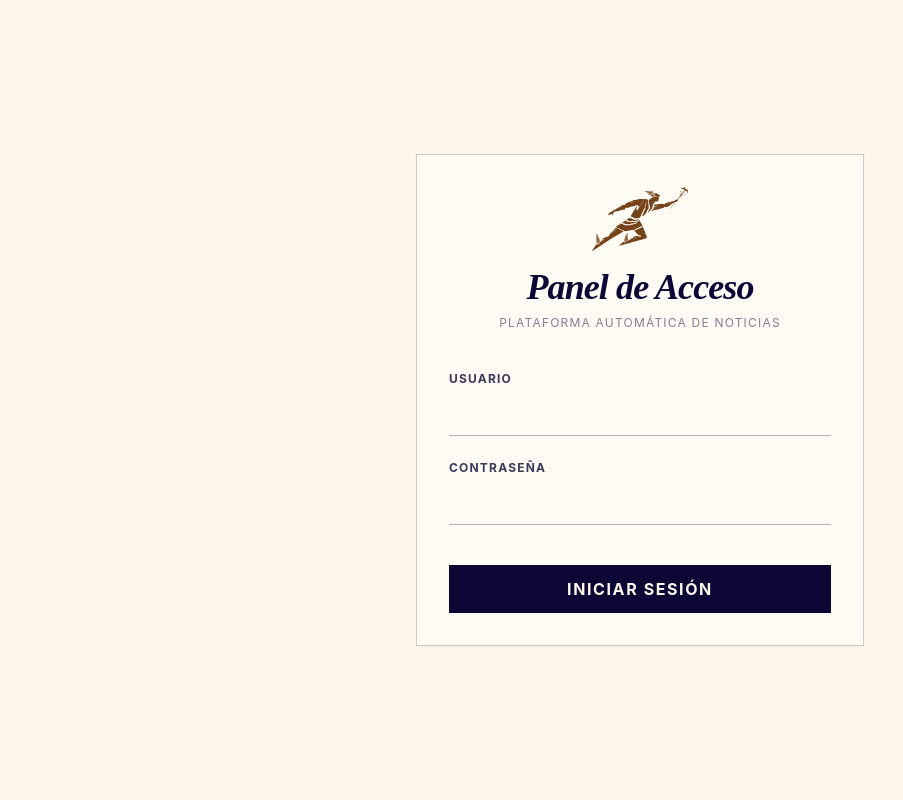
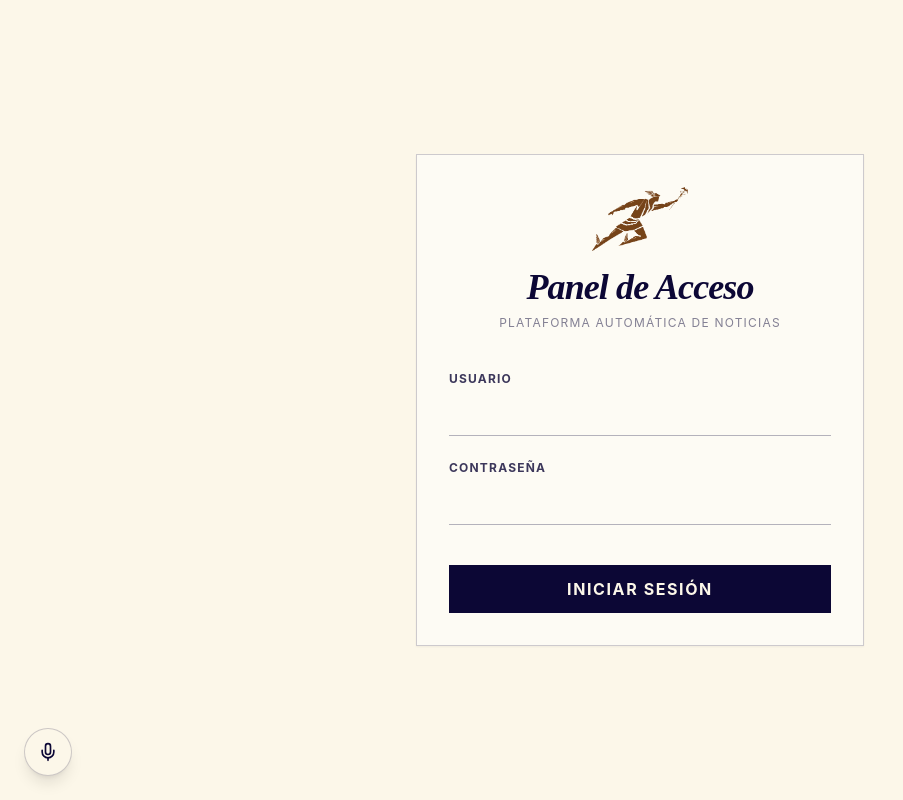
Before and after one commit to franGhisoni/Hermes, a React (Vite) app in the folder apps/client/: page /login in a window 1280 px wide. Shown: the whole page, without its empty margins (0-903 px from the left). Built offline with nearby package versions, Linux system fonts and the light colour scheme; no server answers.

Commit message:
feat(client): add voice dictation button for text fields
Co-Authored-By: Claude Sonnet 5.5 <noreply@anthropic.com>

```diff
--- a/apps/client/src/App.tsx
+++ b/apps/client/src/App.tsx
@@ -8,6 +8,7 @@ import Flows from './pages/Flows';
 import Reports from './pages/Reports';
 import { AuthProvider } from './contexts/AuthContext';
 import { ProtectedRoute } from './components/ProtectedRoute';
+import { DictationButton } from './components/DictationButton';
 
 function App() {
   return (
@@ -26,6 +27,7 @@ function App() {
             <Route path="/reports" element={<Reports />} />
           </Route>
         </Routes>
+        <DictationButton />
       </Router>
     </AuthProvider>
   );
--- /dev/null
+++ b/apps/client/src/components/DictationButton.tsx
@@ -0,0 +1,119 @@
+import { useCallback, useEffect, useRef, useState } from 'react';
+import { Mic, MicOff } from 'lucide-react';
+
+type TextField = HTMLInputElement | HTMLTextAreaElement;
+
+interface RecognitionResult { isFinal: boolean; 0: { transcript: string } }
+interface RecognitionEvent { resultIndex: number; results: ArrayLike<RecognitionResult> }
+interface Recognition {
+    lang: string;
+    continuous: boolean;
+    interimResults: boolean;
+    onresult: ((event: RecognitionEvent) => void) | null;
+    onerror: ((event: { error: string }) => void) | null;
+    onend: (() => void) | null;
+    start(): void;
+    stop(): void;
+}
+
+const NON_TEXT_INPUTS = new Set(['button', 'checkbox', 'radio', 'submit', 'reset', 'file', 'range', 'color', 'date', 'datetime-local', 'time', 'month', 'week', 'number', 'hidden', 'image', 'password']);
+
+const isTextField = (el: Element | null): el is TextField => {
+    if (el instanceof HTMLTextAreaElement) return !el.readOnly && !el.disabled;
+    if (el instanceof HTMLInputElement) return !NON_TEXT_INPUTS.has(el.type) && !el.readOnly && !el.disabled;
+    return false;
+};
+
+// React ignora `el.value = x`; hay que usar el setter nativo y disparar `input`.
+function insertAtCursor(el: TextField, text: string) {
+    const proto = el instanceof HTMLTextAreaElement ? HTMLTextAreaElement.prototype : HTMLInputElement.prototype;
+    const setter = Object.getOwnPropertyDescriptor(proto, 'value')?.set;
+    if (!setter) return;
+    const start = el.selectionStart ?? el.value.length;
+    const end = el.selectionEnd ?? el.value.length;
+    const before = el.value.slice(0, start);
+    const needsSpace = before.length > 0 && !/\s$/.test(before);
+    const chunk = (needsSpace ? ' ' : '') + text;
+    const next = before + chunk + el.value.slice(end);
+    if (el.maxLength > 0 && next.length > el.maxLength) return;
+    setter.call(el, next);
+    const caret = start + chunk.length;
+    el.setSelectionRange(caret, caret);
+    el.dispatchEvent(new Event('input', { bubbles: true }));
+}
+
+export function DictationButton() {
+    const [listening, setListening] = useState(false);
+    const [error, setError] = useState('');
+    const targetRef = useRef<TextField | null>(null);
+    const recognitionRef = useRef<Recognition | null>(null);
+
+    const Ctor = (window as unknown as { SpeechRecognition?: new () => Recognition; webkitSpeechRecognition?: new () => Recognition }).SpeechRecognition
+        ?? (window as unknown as { webkitSpeechRecognition?: new () => Recognition }).webkitSpeechRecognition;
+
+    useEffect(() => {
+        const onFocusIn = (event: FocusEvent) => {
+            if (isTextField(event.target as Element)) targetRef.current = event.target as TextField;
+        };
+        document.addEventListener('focusin', onFocusIn);
+        return () => document.removeEventListener('focusin', onFocusIn);
+    }, []);
+
+    const stop = useCallback(() => {
+        recognitionRef.current?.stop();
+    }, []);
+
+    useEffect(() => () => recognitionRef.current?.stop(), []);
+
+    if (!Ctor) return null;
+
+    const start = () => {
+        const field = targetRef.current;
+        if (!field || !field.isConnected) {
+            setError('Hacé clic en un campo de texto y después en el micrófono.');
+            window.setTimeout(() => setError(''), 3500);
+            return;
+        }
+        setError('');
+        const recognition = new Ctor();
+        recognition.lang = 'es-AR';
+        recognition.continuous = true;
+        recognition.interimResults = false;
+        recognition.onresult = event => {
+            for (let i = event.resultIndex; i < event.results.length; i++) {
+                const result = event.results[i];
+                if (!result.isFinal) continue;
+                const text = result[0].transcript.trim();
+                const current = targetRef.current;
+                if (text && current?.isConnected) insertAtCursor(current, text);
+            }
+        };
+        recognition.onerror = event => {
+            if (event.error === 'not-allowed' || event.error === 'service-not-allowed') setError('Permití el acceso al micrófono en el navegador.');
+            else if (event.error !== 'no-speech' && event.error !== 'aborted') setError('No se pudo dictar. Probá de nuevo.');
+        };
+        recognition.onend = () => { setListening(false); recognitionRef.current = null; };
+        recognitionRef.current = recognition;
+        recognition.start();
+        setListening(true);
+        field.focus();
+    };
+
+    const label = listening ? 'Detener dictado' : 'Dictar en el campo de texto';
+
+    return <div className="fixed bottom-6 left-6 z-[120] flex items-center gap-3 print:hidden">
+        <button
+            type="button"
+            // evita que el clic le saque el foco al campo de texto
+            onMouseDown={event => event.preventDefault()}
+            onClick={listening ? stop : start}
+            aria-label={label}
+            aria-pressed={listening}
+            title={label}
+            className={`flex h-12 w-12 items-center justify-center rounded-full border shadow-lg transition-colors ${listening ? 'animate-pulse border-red-700 bg-red-700 text-white' : 'border-editorial-text/20 bg-editorial-bg text-editorial-text hover:bg-editorial-text hover:text-editorial-bg'}`}
+        >
+            {listening ? <MicOff size={20} /> : <Mic size={20} />}
+        </button>
+        {(error || listening) && <span role="status" className="border border-editorial-text/15 bg-editorial-bg px-3 py-2 font-sans text-xs shadow-lg">{error || 'Escuchando… hablá y se escribe en el campo'}</span>}
+    </div>;
+}
```
